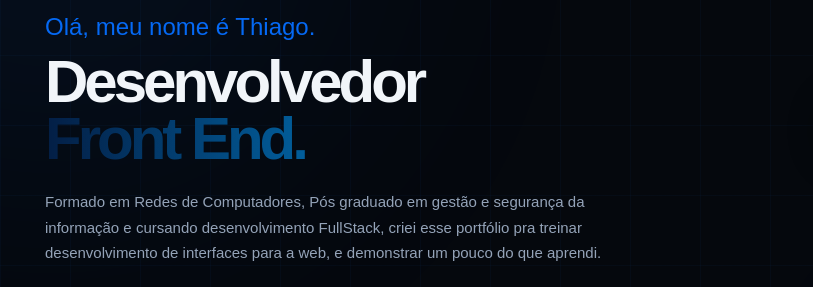
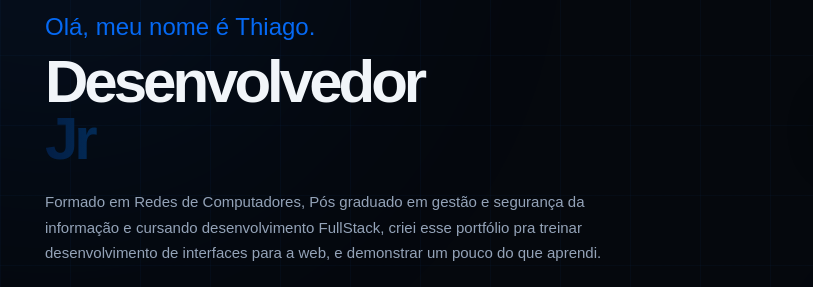
Before and after one commit to vinicius82thiago/Portfolio, a website: page index.html in a window 1280 px wide. Shown: the part 155-442 px from the top of the page, 0-813 px from the left. Drawn offline with nearby package versions, Linux system fonts and the light colour scheme.

```diff
--- a/index.html
+++ b/index.html
@@ -37,7 +37,7 @@
 
 <h1>
 Desenvolvedor
-<span>Front End.</span>
+<span>Jr</span>
 </h1>
 
 <p class="hero-description">
```
Also changed, not shown: package.json (added, +25 -0 lines), 2 other files.
